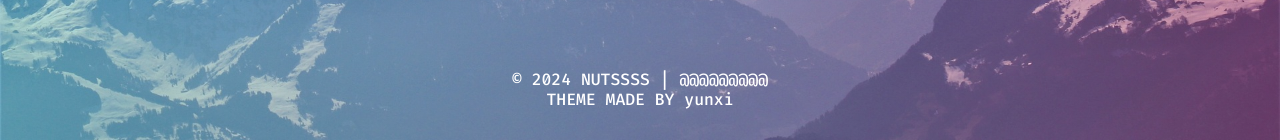
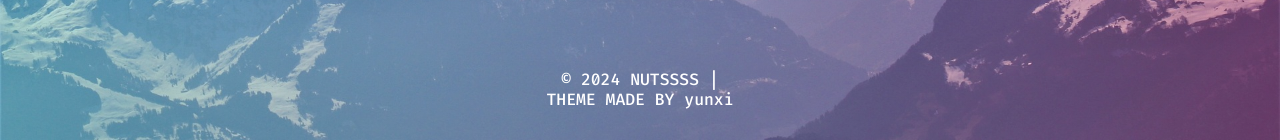
Before and after one commit to afsrm/afsrm.github.io, a plain HTML site: page index.html in a window 1280 px wide. Shown: the part 660-800 px from the top of the page. Drawn offline with Linux system fonts and the light colour scheme.

Commit message:
Update index.html
my

```diff
--- a/index.html
+++ b/index.html
@@ -112,7 +112,7 @@
 
     <!-- 页脚 -->
     <div id="footer">
-        <p>© 2024 NUTSSSS | <a href="@">@@@@@@@@@</a></p>
+        <p>© 2024 NUTSSSS | <a href="@"></a></p>
         <p>THEME MADE BY <a href="#">yunxi</a></p>
     </div>
 </body>
```
